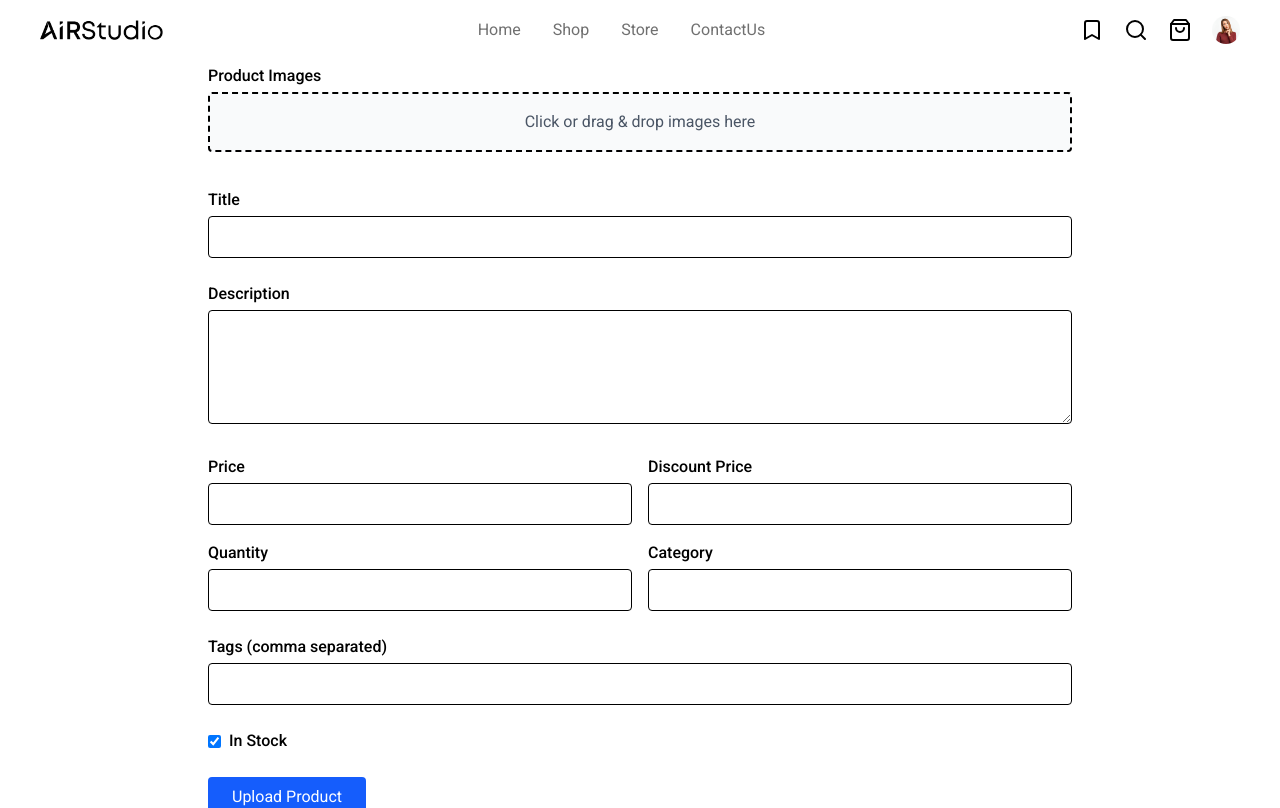
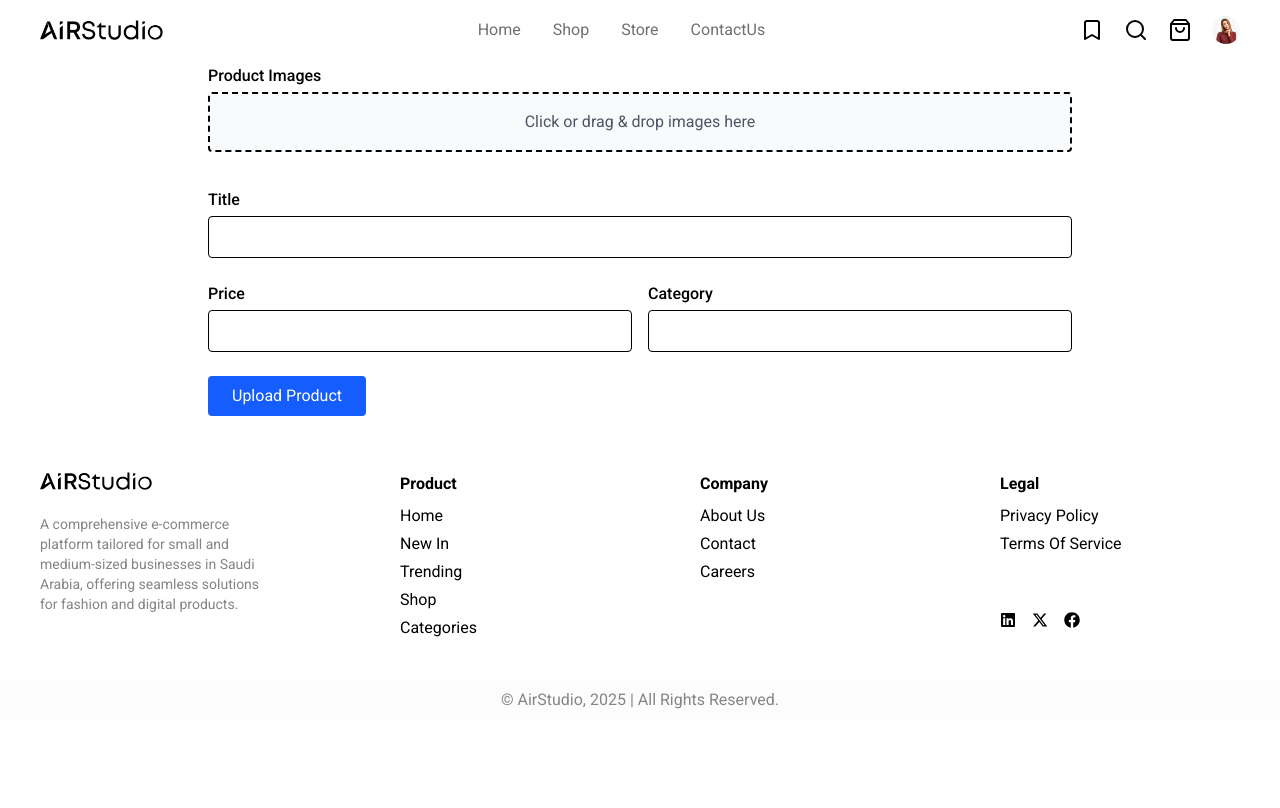
Before and after one commit to misbah2004/airstudio, a React (Vite) app: page /products in a window 1280 px wide. Shown: the top 808 px of the page. Built offline with nearby package versions, Linux system fonts and the light colour scheme.

Commit message:
airstudio

```diff
--- a/src/components/data/utilites.js
+++ b/src/components/data/utilites.js
@@ -7,9 +7,11 @@ export const storeCardSection = [
 ]
 
 // ------------product---------------//
+
 export const data = [
   {
     id: 1,
+    category: "Men",
     img: "/assets/images/card1.jpeg",
     name: "Minimal Dress",
     price: "$30",
@@ -22,6 +24,7 @@ export const data = [
     },
     {
       id: 2,
+      category: "Women",
       img: "/assets/images/card3.jpeg",
       name: "Minimal Dress",
       price: "$50",
@@ -34,6 +37,7 @@ export const data = [
       },
       {
         id: 3,
+        category: "Fashion",
         img: "/assets/images/card4.jpeg",
         name: "Minimal Dress",
         price: "$69",
@@ -46,6 +50,7 @@ export const data = [
         },
         {
           id: 4,
+          category: "Denim",
           img: "/assets/images/card5.jpeg",
           name: "Minimal Dress",
           price: "$70",
@@ -58,6 +63,7 @@ export const data = [
     },
     {
       id: 5,
+      category: "Men",
       img: "/assets/images/card6.jpeg",
       name: "Minimal Dress",
       price: "$90",
@@ -70,6 +76,7 @@ export const data = [
     },
     {
       id: 6,
+      category: "Dress",
       img: "/assets/images/card3.jpeg",
       name: "Minimal Dress",
       price: "$1130",
@@ -82,6 +89,7 @@ export const data = [
       },
     {
       id: 7,
+      category: "Men",
       img: "/assets/images/watch.jpg",
       name: "Apple Watch",
       price: "$1000",
@@ -102,3 +110,5 @@ export const data = [
         img: "https://mdbcdn.b-cdn.net/img/Photos/new-templates/bootstrap-shopping-carts/img5.webp",
       },
   ];
+
+      // "Fashion" , "Men" , "Women" , "Denim" , "Dress"
--- a/src/components/products/ProductSideSection.jsx
+++ b/src/components/products/ProductSideSection.jsx
@@ -1,15 +1,22 @@
 import React from 'react'
 import { FaChevronUp } from 'react-icons/fa'
 
-const ProductSideSection = () => {
+const categories = ["All","Fashion" , "Men" , "Women" , "Denim" , "Dress"];
+const ProductSideSection = ({setSelectedCategory, selectedCategory}) => {
+
   return (
     <div className='hidden md:block w-xs mt-8'>
         <div className='p-4'>
             <h1 className='flex items-center gap-x-30'>Product Categories <span><FaChevronUp/></span></h1>
             <div className='mt-5 flex flex-col space-y-4'>
                 <ul className=''>
-                    {["Fashion" , "Men" , "Women" , "Denim" , "Dress"].map((items) => (
-                        <li className='hover:text-gray-300 duration-300 cursor-pointer'>{items}</li>
+                    {categories.map((items , index) => (
+                        <li
+                        key={index}
+                         onClick={() => setSelectedCategory(items)}
+                         className={`hover:text-gray-300 duration-300 cursor-pointer ${selectedCategory === items ? "font-bold text-[#FFB53F]" : ""}`}>
+                            {items}
+                            </li>
                     ))}
                 </ul>
             </div>
--- a/src/components/products/ProductsSection.jsx
+++ b/src/components/products/ProductsSection.jsx
@@ -6,14 +6,20 @@ import { useSelector, useDispatch } from "react-redux";
 import { AddToCart } from "../../features/cartSlice";
 import toast from "react-hot-toast";
 
-const ProductsSection = ({component,head,head2,head3,tophead,midhead,}) => {
+
+const ProductsSection = ({component,head,head2,head3,tophead,midhead,selectedCategory}) => {
   const [like, setLike] = useState({});
   const toggleLike = (id) => {
-    setLike((prev) => ({ ...prev, [id]: !prev[id] }));
+    setLike((prev) => ({...prev, [id]: !prev[id] }));
   };
 
   const dispatch = useDispatch();
   const items = useSelector((state) => state.allCart.items);
+
+  const filteredItems =
+  selectedCategory && selectedCategory !== "All"
+  ?items.filter(item =>  item.category === selectedCategory)
+  :items;
 
   return (
     <div className="bg-[#FCFCFC] py-10 px-4 sm:px-8 flex">
@@ -35,7 +41,7 @@ const ProductsSection = ({component,head,head2,head3,tophead,midhead,}) => {
           {tophead}
         </div>
         <div className="mt-10 grid grid-cols-1 sm:grid-cols-2 md:grid-cols-3 gap-6">
-          {items.map((item, index) => (
+          {filteredItems.map((item, index) => (
             <React.Fragment key={index}>
               {index === 3 && (
                 <div className="col-span-full">
--- a/src/components/productsupload/Productsuploadsection.jsx
+++ b/src/components/productsupload/Productsuploadsection.jsx
@@ -3,13 +3,9 @@ import React, { useState } from "react";
 export default function ProductUploadPage() {
   const [images, setImages] = useState([]);
   const [title, setTitle] = useState("");
-  const [description, setDescription] = useState("");
   const [price, setPrice] = useState("");
-  const [discountPrice, setDiscountPrice] = useState("");
-  const [quantity, setQuantity] = useState("");
   const [category, setCategory] = useState("");
-  const [tags, setTags] = useState("");
-  const [inStock, setInStock] = useState(true);
+  const [data, setData] = useState([]);
 
   const handleImageChange = (e) => {
     const files = Array.from(e.target.files);
@@ -28,23 +24,36 @@ export default function ProductUploadPage() {
     setImages(updatedImages);
   };
 
+  const handleClear = () => {
+    setTitle("");
+    setImages([]);
+    setPrice("");
+    setCategory("");
+  };
+
   const handleSubmit = (e) => {
     e.preventDefault();
-    const productData = {
-      title,
-      description,
-      price,
-      discountPrice,
-      quantity,
-      category,
-      tags: tags.split(","),
-      inStock,
-      images,
+    const dt = [...data];
+    const newObject = {
+      id: dt.length + 1,
+      category: category,
+      img: images,
+      name: title,
+      price: price,
+      detail: [
+        "detail1.jpeg",
+        "detail3.jpeg",
+        "detail4.jpeg",
+        "detail5.jpeg",
+        "detail2.jpeg",
+        "detail6.jpeg",
+      ],
     };
-    console.log("Uploading product:", productData);
-    // Backend API call here
+    dt.push(newObject);
+    setData(dt);
+    handleClear();
+    console.log(dt)
   };
-
   return (
     <div className="max-w-4xl mx-auto p-4">
       <h2 className="text-2xl font-bold mb-4">Upload New Product</h2>
@@ -101,16 +110,6 @@ export default function ProductUploadPage() {
           />
         </div>
 
-        <div>
-          <label className="block font-medium">Description</label>
-          <textarea
-            value={description}
-            onChange={(e) => setDescription(e.target.value)}
-            className="w-full border rounded p-2 mt-1"
-            rows="4"
-          ></textarea>
-        </div>
-
         <div className="grid grid-cols-2 gap-4">
           <div>
             <label className="block font-medium">Price</label>
@@ -118,26 +117,6 @@ export default function ProductUploadPage() {
               type="number"
               value={price}
               onChange={(e) => setPrice(e.target.value)}
-              className="w-full border rounded p-2 mt-1"
-            />
-          </div>
-
-          <div>
-            <label className="block font-medium">Discount Price</label>
-            <input
-              type="number"
-              value={discountPrice}
-              onChange={(e) => setDiscountPrice(e.target.value)}
-              className="w-full border rounded p-2 mt-1"
-            />
-          </div>
-
-          <div>
-            <label className="block font-medium">Quantity</label>
-            <input
-              type="number"
-              value={quantity}
-              onChange={(e) => setQuantity(e.target.value)}
               className="w-full border rounded p-2 mt-1"
             />
           </div>
@@ -153,25 +132,6 @@ export default function ProductUploadPage() {
           </div>
         </div>
 
-        <div>
-          <label className="block font-medium">Tags (comma separated)</label>
-          <input
-            type="text"
-            value={tags}
-            onChange={(e) => setTags(e.target.value)}
-            className="w-full border rounded p-2 mt-1"
-          />
-        </div>
-
-        <div className="flex items-center space-x-2">
-          <input
-            type="checkbox"
-            checked={inStock}
-            onChange={() => setInStock(!inStock)}
-          />
-          <label className="font-medium">In Stock</label>
-        </div>
-
         <button
           type="submit"
           className="bg-blue-600 text-white px-6 py-2 rounded hover:bg-blue-700"
--- a/src/pages/ShopPage.jsx
+++ b/src/pages/ShopPage.jsx
@@ -6,11 +6,12 @@ import ProductSideSection from '../components/products/ProductSideSection'
 
 const ShopPage = () => {
 
+  const [selectedCategory, setSelectedCategory] = useState('All')
 
   return (
     <div>
       <ShopHeroSection heading={"Shop"}  />
-      <div className='mt-20'><ProductsSection component={<ProductSideSection />}/></div>
+      <div className='mt-20'><ProductsSection component={<ProductSideSection setSelectedCategory={setSelectedCategory} selectedCategory={selectedCategory}/>}selectedCategory={selectedCategory}  /></div>
       <SubscriptionSection/>
     </div>
   )
```
Lines whose indentation alone changed are shown as unchanged.
